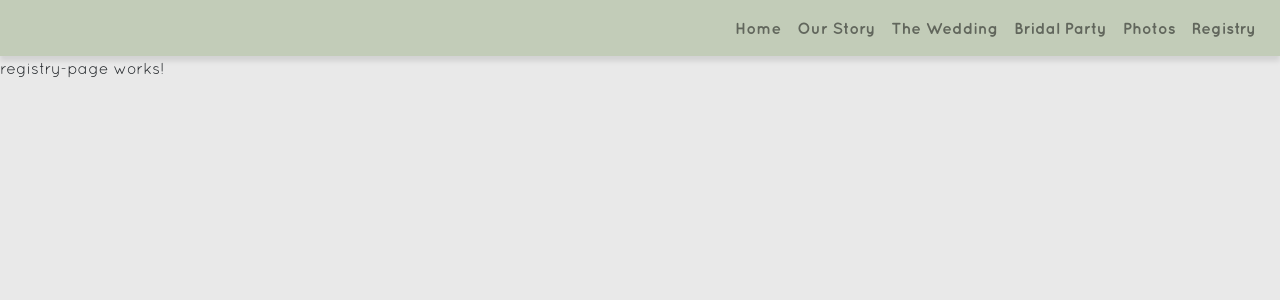
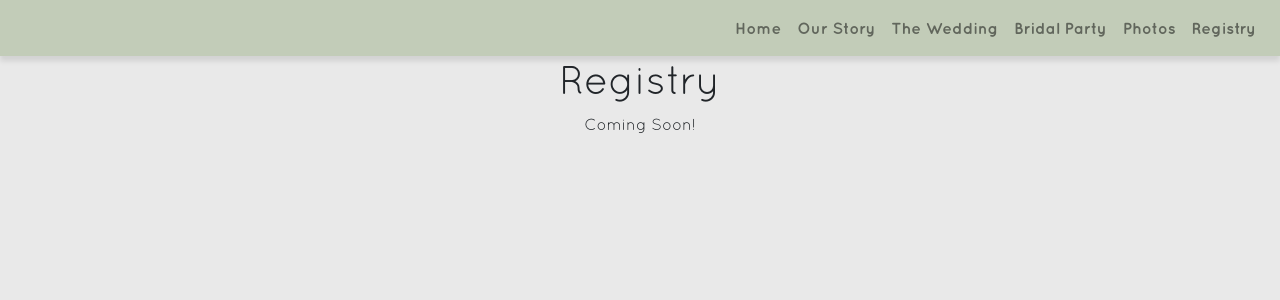
Before and after one commit to KollenDillworth/wedding-web, an Angular app: page /registry in a window 1280 px wide. Shown: the top 300 px of the page. Built offline with nearby package versions, Linux system fonts and the light colour scheme.

Commit message:
enhancements

```diff
--- a/src/app/home/home.component.html
+++ b/src/app/home/home.component.html
@@ -16,7 +16,7 @@
   <div class="container-fluid">
     <div class="row">
       <div class="col-12 col-md-12 offset-md-1 text-spacing text-md-left text-center couple-text">
-        Kollen Dillworth
+        Cassidy Maturan
       </div>
     </div>
       <div class="row">
@@ -26,7 +26,7 @@
       </div>
       <div class="row">
         <div class="col-12 col-md-11 text-md-right text-center text-spacing couple-text">
-          Cassidy Maturan
+          Kollen Dillworth
         </div>
     </div>
   </div>
--- a/src/app/photos-page/photos-page.component.html
+++ b/src/app/photos-page/photos-page.component.html
@@ -1,7 +1,6 @@
-<p>
-  photos-page works!
-</p>
+
 <div class="container">
+  <div class="text-center"><h1>Photos</h1></div>
 
   <!-- The Modal -->
 <div id="myModal" class="modal">
--- a/src/app/registry-page/registry-page.component.html
+++ b/src/app/registry-page/registry-page.component.html
@@ -1,3 +1,4 @@
-<p>
-  registry-page works!
-</p>
+<div class="container text-center">
+    <h1>Registry</h1>
+    <p>Coming Soon!</p>
+</div>
--- a/src/app/the-wedding-page/the-wedding-page.component.html
+++ b/src/app/the-wedding-page/the-wedding-page.component.html
@@ -1,13 +1,11 @@
 <div class="container">
     <div class="text-center mt-5"><h1>The Wedding</h1></div>
-  <div class="w-100 pt-4" style="background-color: white; height: 400px; border:3px solid #c2ccb8">
+  <div class="w-100 d-flex justify-content-center align-items-center" style="background-color: white; height: 400px; border:3px solid #c2ccb8">
       <div class="text-center">
-
           <h2>Saturday November 7th, 2020</h2>
           <h3>Lindsay Grove - 1742 N Lindsay Rd Mesa, AZ 85213</h3>
           <div>Ceremony <span class="font-weight-bold">@5PM</span>. Cocktalails, dinner and dancing to follow.</div>
           <div>Attire: Semi-formal</div>
       </div>
   </div>
-
 </div>
```
